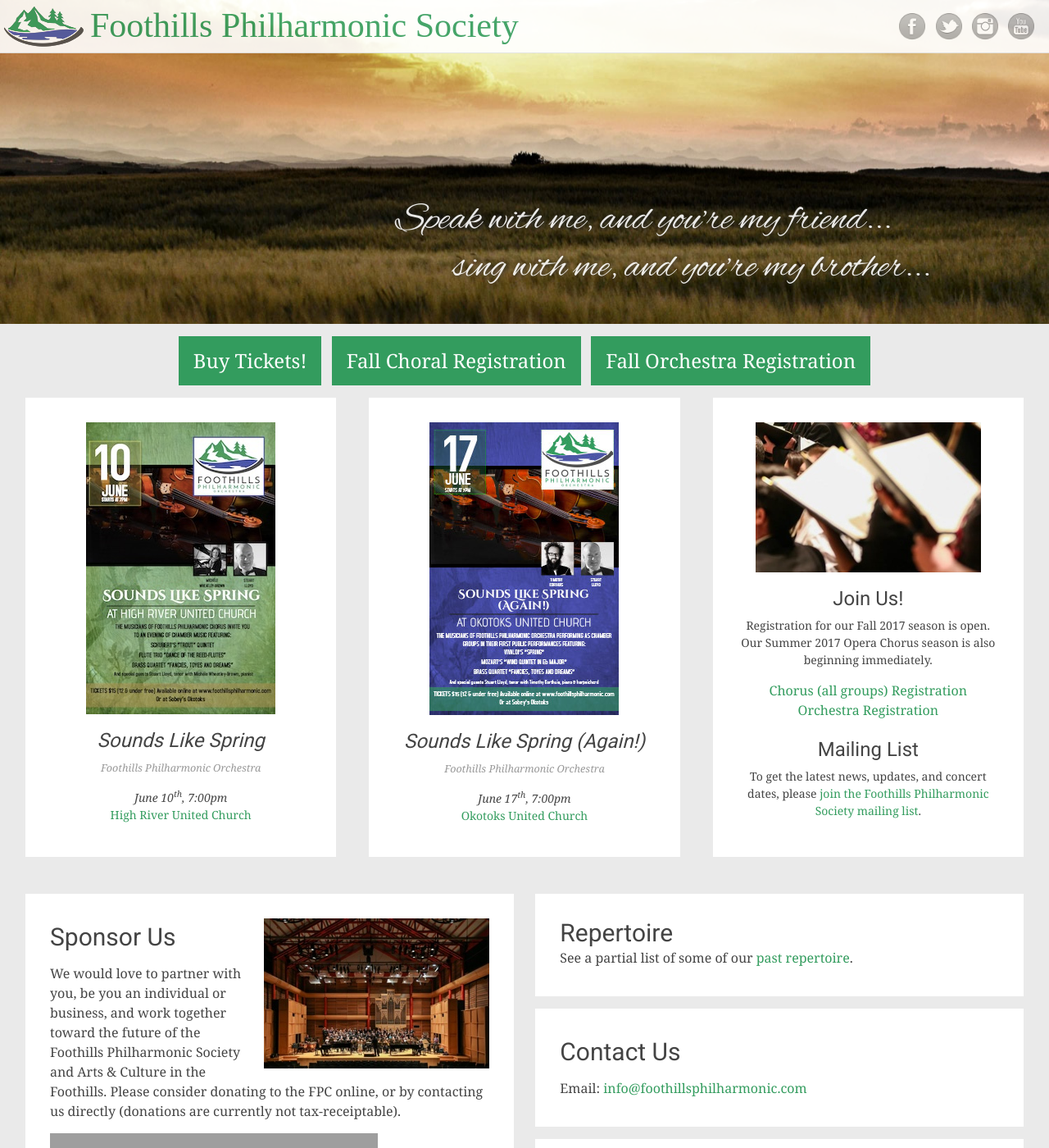
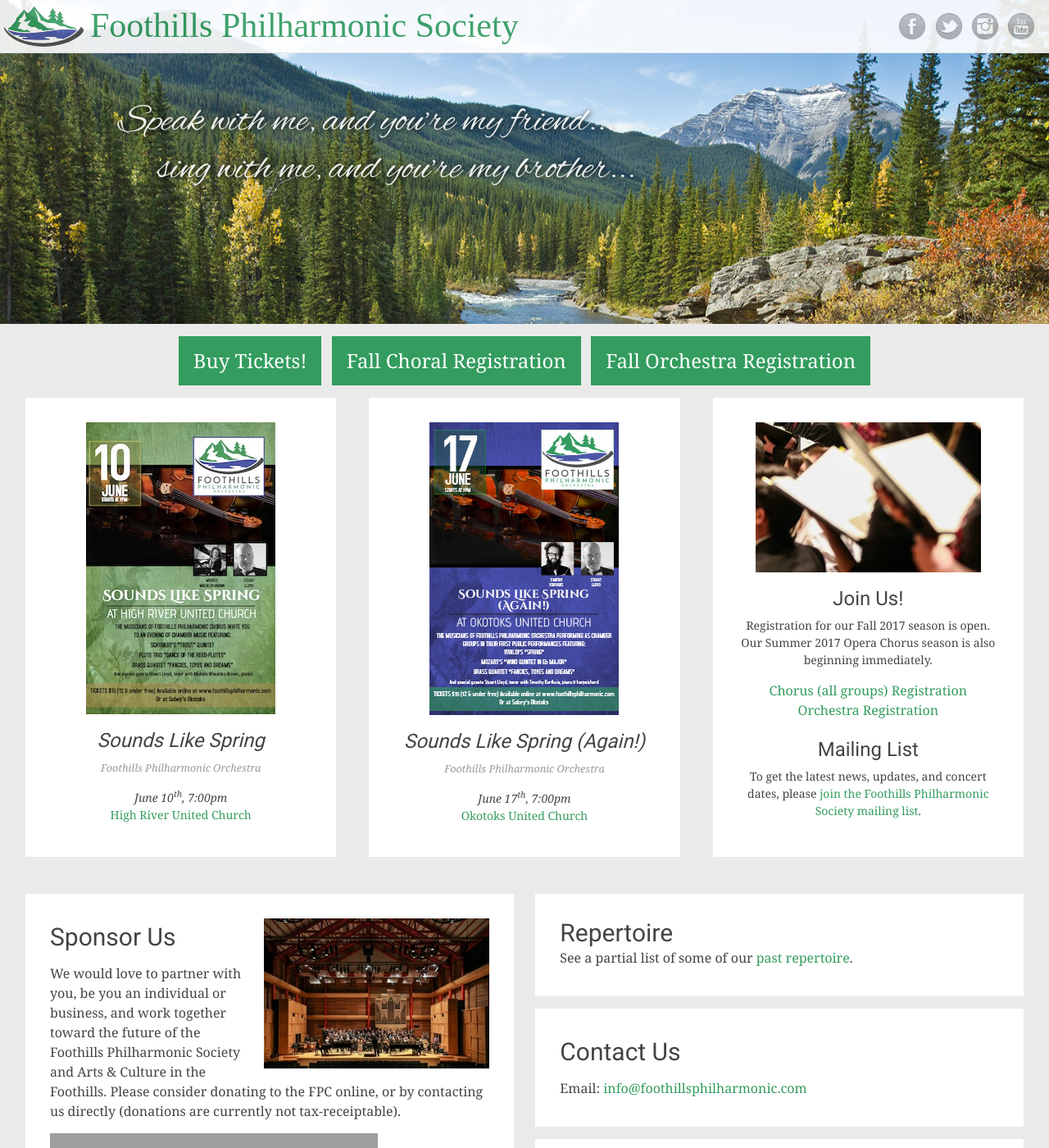
Before and after one commit to percyhanna/fps, a Jekyll site: the page built from index.html, in a window 1280 px wide and 1400 px high. Shown: the whole window at 82% size. Built offline with Jekyll 4.4.1, drawn with Linux system fonts in a browser that asks for light colours; some web fonts are replaced; Markdown is read by kramdown in place of the engine named in the settings; grey boxes are pictures that could not be loaded.

Commit message:
Update main image

```diff
--- a/_layouts/default.html
+++ b/_layouts/default.html
@@ -52,7 +52,7 @@
       </div>
 
       <div class="header-quote">
-        <h1>Speak with me, and you’re my friend...     <br/>sing with me, and you’re my brother...</h1>
+        <h1>Speak with me, and you’re my friend...<br/>     sing with me, and you’re my brother...</h1>
       </div>
     </header>
 
--- a/css/main.css
+++ b/css/main.css
@@ -1433,16 +1433,15 @@
 
 .header-quote h1 {
   position: relative;
-  top: 240px;
+  top: 120px;
   color: #fff;
   opacity: 0.9;
-  text-align: right;
   right: 0;
   padding: 0 3em;
   font-size: 48px;
   line-height: 1.2em;
   font-family: 'Alex Brush', cursive;
-  text-shadow: #333 1px 1px 5px;
+  text-shadow: #000 1px 1px 7px;
 }
 
 #masthead .social-menu {
```
Also changed, not shown: images/foothills-smaller.jpg, images/foothills.jpg (deleted).
